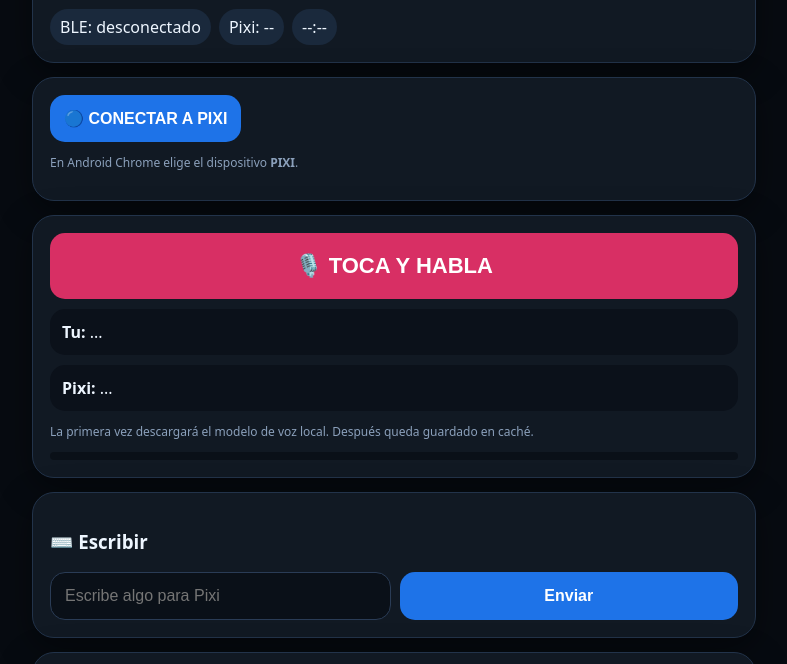
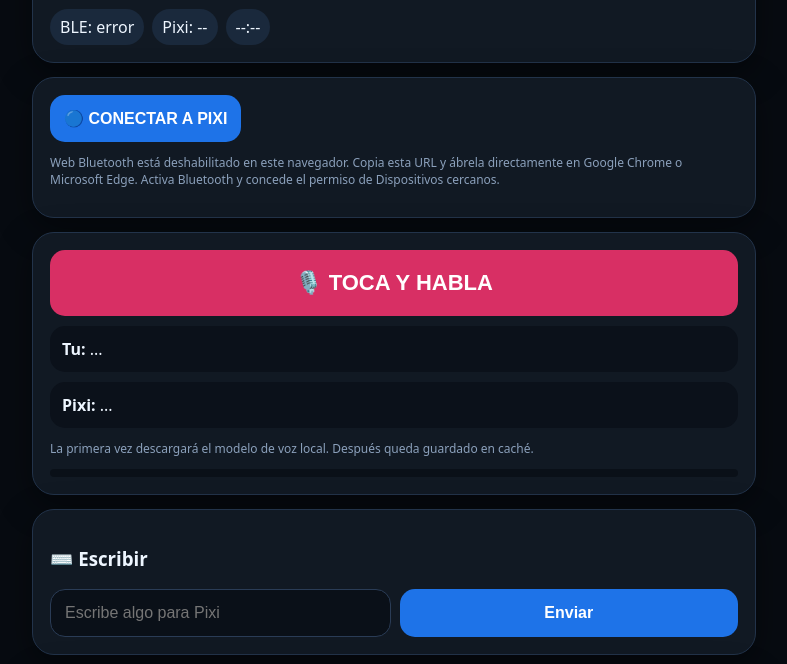
Before and after one commit to gabostorecodex-design/pixi-control, a plain HTML site: page github-pages/index.html in a window 1280 px wide. Both pictures are taken after a click on the button "🔵 CONECTAR A PIXI". Shown: the part 104-768 px from the top of the page, without its empty margins (246-1033 px from the left). Drawn offline with Linux system fonts and the light colour scheme.

Commit message:
Explain disabled Web Bluetooth errors

```diff
--- a/github-pages/index.html
+++ b/github-pages/index.html
@@ -12,7 +12,7 @@
 </head>
 <body><main>
 <div class="card"><h1>🎀 Pixi Voice</h1><div class="sub">Micrófono local con Whisper + Bluetooth</div><div class="status"><span class="pill" id="btState">BLE: desconectado</span><span class="pill" id="mood">Pixi: --</span><span class="pill" id="clock">--:--</span></div></div>
-<div class="card"><button onclick="connectPixi()">🔵 CONECTAR A PIXI</button><p class="small">En Android Chrome elige el dispositivo <b>PIXI</b>.</p></div>
+<div class="card"><button onclick="connectPixi()">🔵 CONECTAR A PIXI</button><p id="bleHelp" class="small">Abre esta página directamente en Google Chrome o Microsoft Edge y elige el dispositivo <b>PIXI</b>. Evita navegadores internos, Brave, Firefox y Safari.</p></div>
 <div class="card"><button id="micBtn" class="mic" onclick="talk()">🎙️ TOCA Y HABLA</button><div class="bubble"><b>Tu:</b> <span id="heard">...</span></div><div class="bubble"><b>Pixi:</b> <span id="reply">...</span></div><p id="micHelp" class="small">La primera vez descargará el modelo de voz local. Después queda guardado en caché.</p><div class="progress"><i id="modelProgress"></i></div></div>
 <div class="card"><h3>⌨️ Escribir</h3><div class="row"><input id="txt" placeholder="Escribe algo para Pixi"><button onclick="sendText()">Enviar</button></div></div>
 <div class="card"><h3>🧠 IA local gratuita</h3><label><input id="aiEnabled" type="checkbox" checked style="width:auto"> Usar IA para preguntas abiertas</label><p id="aiHelp" class="small">Qwen2.5 responde dentro del teléfono. La primera vez descarga el modelo; no necesita API ni suscripción.</p><div class="progress"><i id="aiProgress"></i></div><br><button id="aiBtn" onclick="ensureAI()">Preparar IA</button></div>
@@ -34,7 +34,7 @@ speechSynthesis.onvoiceschanged=loadVoices;loadVoices();
 function presetVoice(v){if(v==='cute'){$('pitch').value=1.4;$('rate').value=1.05}if(v==='tiny'){$('pitch').value=1.6;$('rate').value=1.12}if(v==='soft'){$('pitch').value=1.2;$('rate').value=.92}if(v==='sleepy'){$('pitch').value=1.05;$('rate').value=.78}}
 function chirp(){try{const AC=window.AudioContext||window.webkitAudioContext,ac=new AC(),g=ac.createGain(),o=ac.createOscillator();g.gain.value=.04;g.connect(ac.destination);o.frequency.value=820;o.connect(g);o.start();o.stop(ac.currentTime+.08);setTimeout(()=>ac.close(),250)}catch(e){}}
 function speak(t){if(!('speechSynthesis'in window))return;chirp();speechSynthesis.cancel();const u=new SpeechSynthesisUtterance(t),i=parseInt($('voice').value||'0');if(voices[i])u.voice=voices[i];u.lang=(u.voice&&u.voice.lang)||'es-CL';u.pitch=parseFloat($('pitch').value);u.rate=parseFloat($('rate').value);setTimeout(()=>speechSynthesis.speak(u),100)}
-async function connectPixi(){try{if(!navigator.bluetooth){alert('Web Bluetooth no disponible. Prueba Chrome en Android o Edge/Chrome en PC.');return}dev=await navigator.bluetooth.requestDevice({filters:[{services:[SERVICE]}]});dev.addEventListener('gattserverdisconnected',()=>{rx=null;tx=null;$('btState').textContent='BLE: desconectado'});const g=await dev.gatt.connect(),s=await g.getPrimaryService(SERVICE);rx=await s.getCharacteristic(RX);tx=await s.getCharacteristic(TX);await tx.startNotifications();tx.addEventListener('characteristicvaluechanged',onNotify);$('btState').textContent='BLE: PIXI conectada';await cmd('@status');await sendTime()}catch(e){rx=null;tx=null;$('btState').textContent='BLE: error';alert('No pude conectar con PIXI: '+e.message)}}
+async function connectPixi(){try{if(!isSecureContext)throw new Error('La conexión Bluetooth requiere HTTPS.');if(!navigator.bluetooth)throw new Error('Este navegador no ofrece Web Bluetooth.');const available=await navigator.bluetooth.getAvailability().catch(()=>true);if(!available)throw new Error('Bluetooth no está disponible o está apagado.');dev=await navigator.bluetooth.requestDevice({filters:[{services:[SERVICE]}]});dev.addEventListener('gattserverdisconnected',()=>{rx=null;tx=null;$('btState').textContent='BLE: desconectado'});const g=await dev.gatt.connect(),s=await g.getPrimaryService(SERVICE);rx=await s.getCharacteristic(RX);tx=await s.getCharacteristic(TX);await tx.startNotifications();tx.addEventListener('characteristicvaluechanged',onNotify);$('btState').textContent='BLE: PIXI conectada';$('bleHelp').textContent='✅ PIXI conectada por Bluetooth';await cmd('@status');await sendTime()}catch(e){rx=null;tx=null;$('btState').textContent='BLE: error';const disabled=/globally disabled|not supported|no ofrece/i.test(e.message);const help=disabled?'Web Bluetooth está deshabilitado en este navegador. Copia esta URL y ábrela directamente en Google Chrome o Microsoft Edge. Activa Bluetooth y concede el permiso de Dispositivos cercanos.':'No pude conectar con PIXI: '+e.message;$('bleHelp').textContent=help;alert(help)}}
 function onNotify(e){rxText+=dec.decode(e.target.value,{stream:true});let p;while((p=rxText.indexOf('\n'))>=0){const line=rxText.slice(0,p);rxText=rxText.slice(p+1);if(!line.trim())continue;try{const j=JSON.parse(line);if(j.type==='reply'){$('reply').textContent=j.reply;speak(j.reply)}if(j.type==='error'){$('micHelp').textContent='Pixi: '+(j.message||'comando rechazado')}if(j.type==='status'){$('name').value=j.name||'';$('personality').value=j.personality||'tierna';$('clock').textContent=j.clock||'--:--';$('mood').textContent='Pixi: '+(j.irritation>=70?'😠 molesta':j.boredom>=70?'😑 aburrida':j.energy<35?'😴 cansada':'😊 tranquila')}}catch(err){console.warn('Respuesta BLE inválida',line)}}}
 async function writeNow(line){if(!rx){$('micHelp').textContent='Texto reconocido. Ahora conecta a PIXI por Bluetooth para enviárselo.';return false}const data=new TextEncoder().encode(line+'\n');for(let i=0;i<data.length;i+=18){const part=data.slice(i,i+18);if(rx.writeValueWithoutResponse)await rx.writeValueWithoutResponse(part);else await rx.writeValue(part);await new Promise(r=>setTimeout(r,8))}return true}
 function writeLine(line){const operation=writeQueue.then(()=>writeNow(line));writeQueue=operation.catch(()=>{});return operation.catch(e=>{rx=null;$('btState').textContent='BLE: error';$('micHelp').textContent='No pude enviar a Pixi: '+e.message;return false})}
--- a/github-pages/sw.js
+++ b/github-pages/sw.js
@@ -1,4 +1,4 @@
-const CACHE='pixi-voice-v8.4';
+const CACHE='pixi-voice-v8.4.1';
 const APP_SHELL=['./','./index.html','./manifest.webmanifest','./icon.svg'];
 
 self.addEventListener('install',event=>{
```
